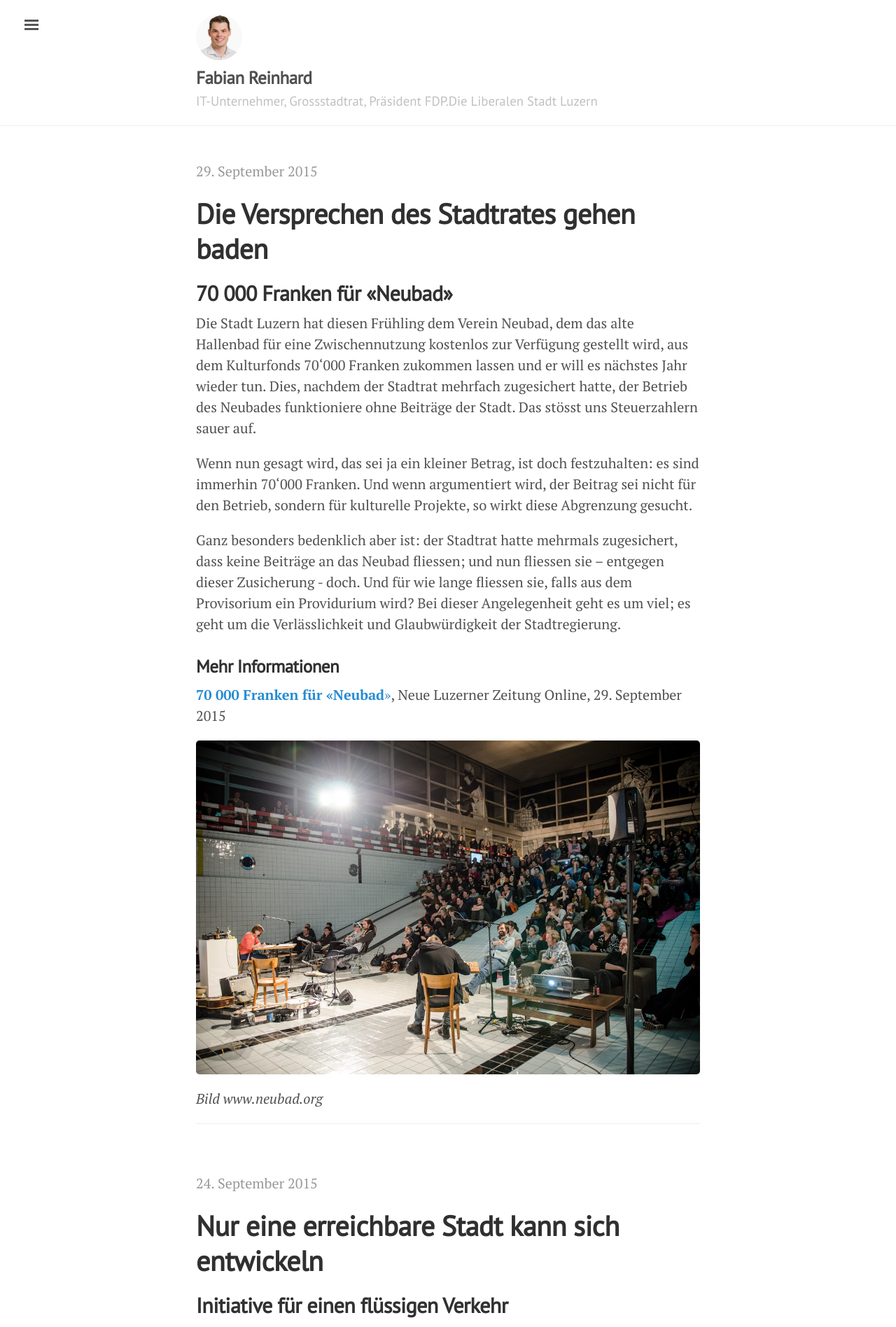
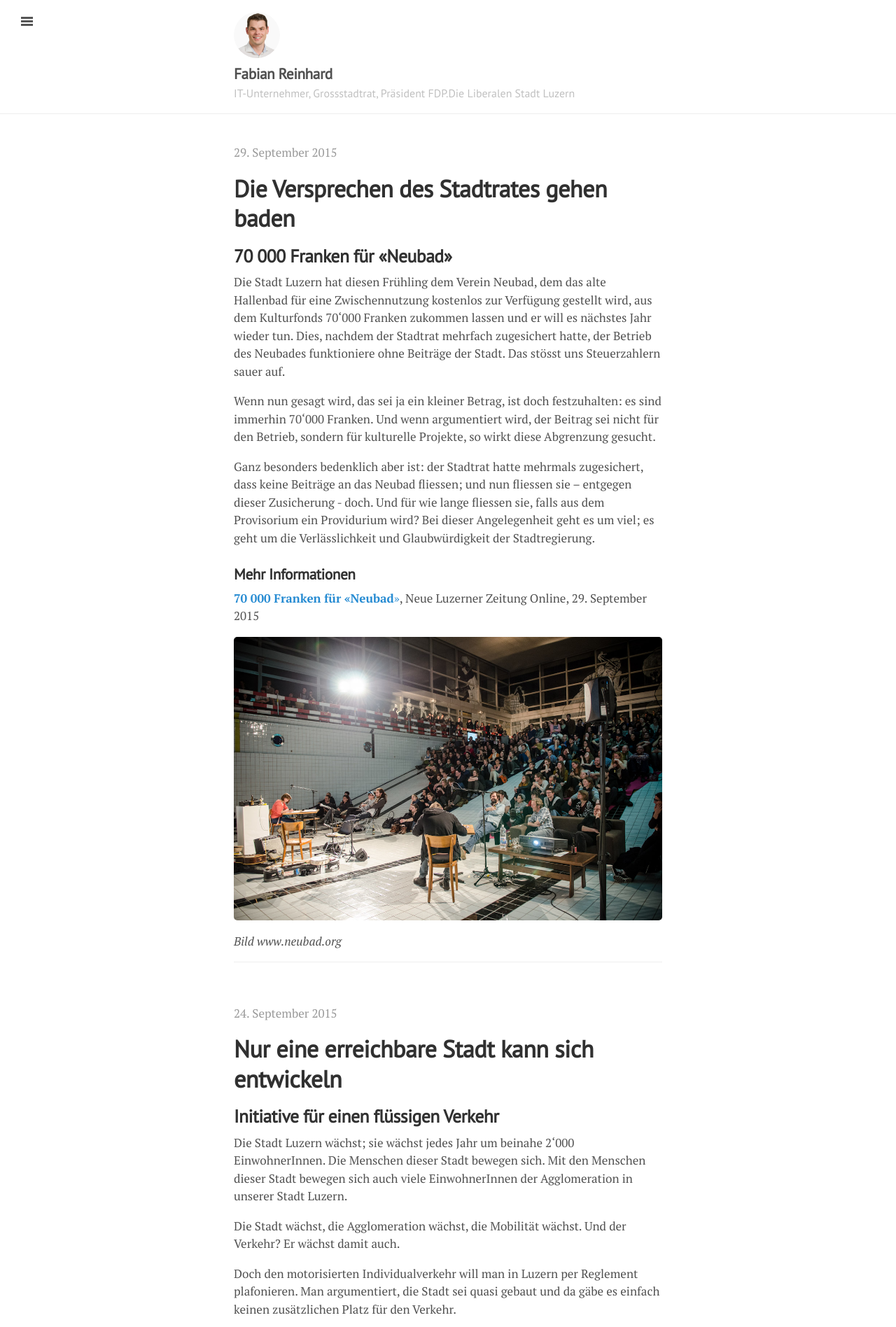
Before and after one commit to freinhard/freinhard.github.io, a Jekyll site: the page built from index.html, in a window 1280 px wide. Shown: the top 1896 px of the page at 70% size. Built offline with Jekyll 4.4.1, drawn with Linux system fonts in a browser that asks for light colours; the list of posts is cut into pages by our own code.

Commit message:
Base font size mobile

```diff
--- a/public/css/custom.css
+++ b/public/css/custom.css
@@ -1,3 +1,8 @@
+html {
+  font-size: 17px;
+  line-height: 1.5;
+}
+
 .masthead-title img {
     margin-top: 0rem;
     margin-bottom: 0.5rem;
```
